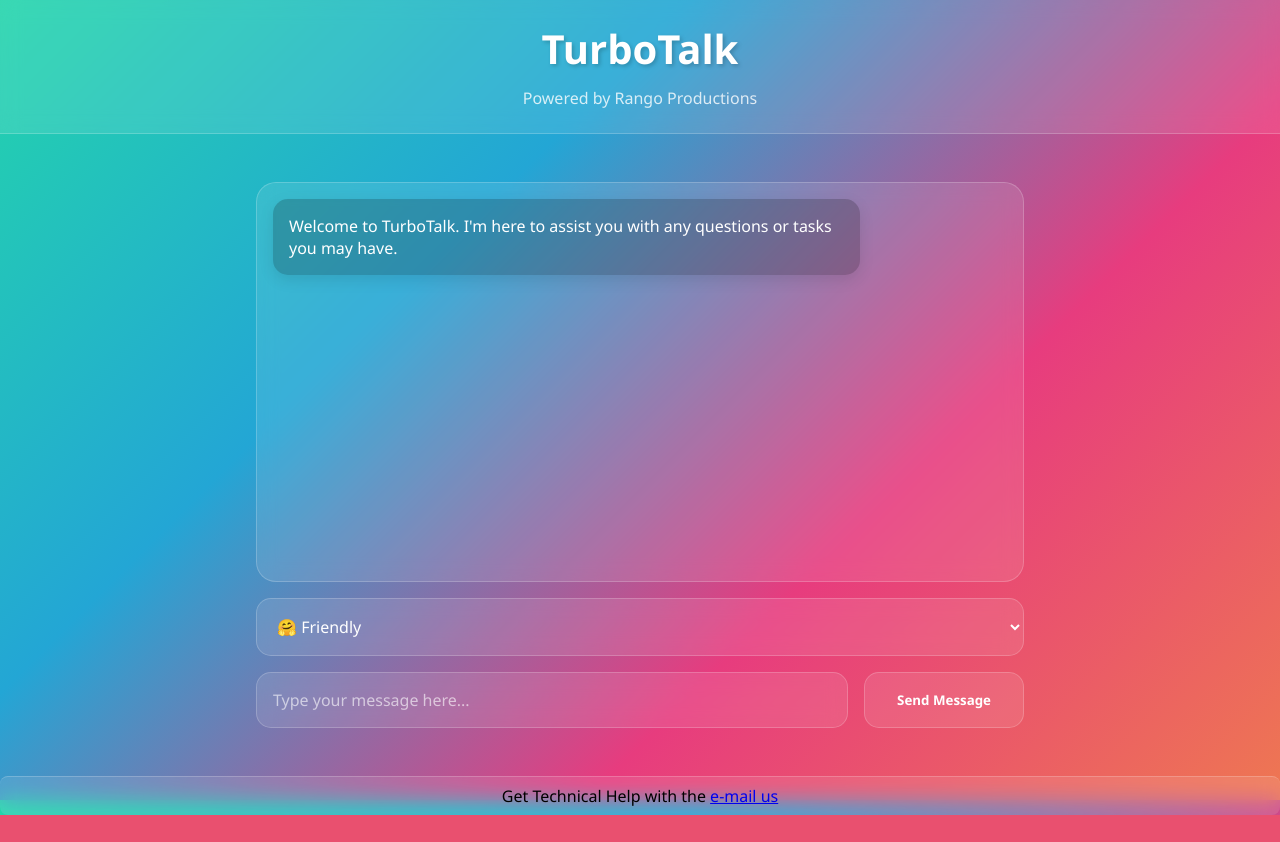
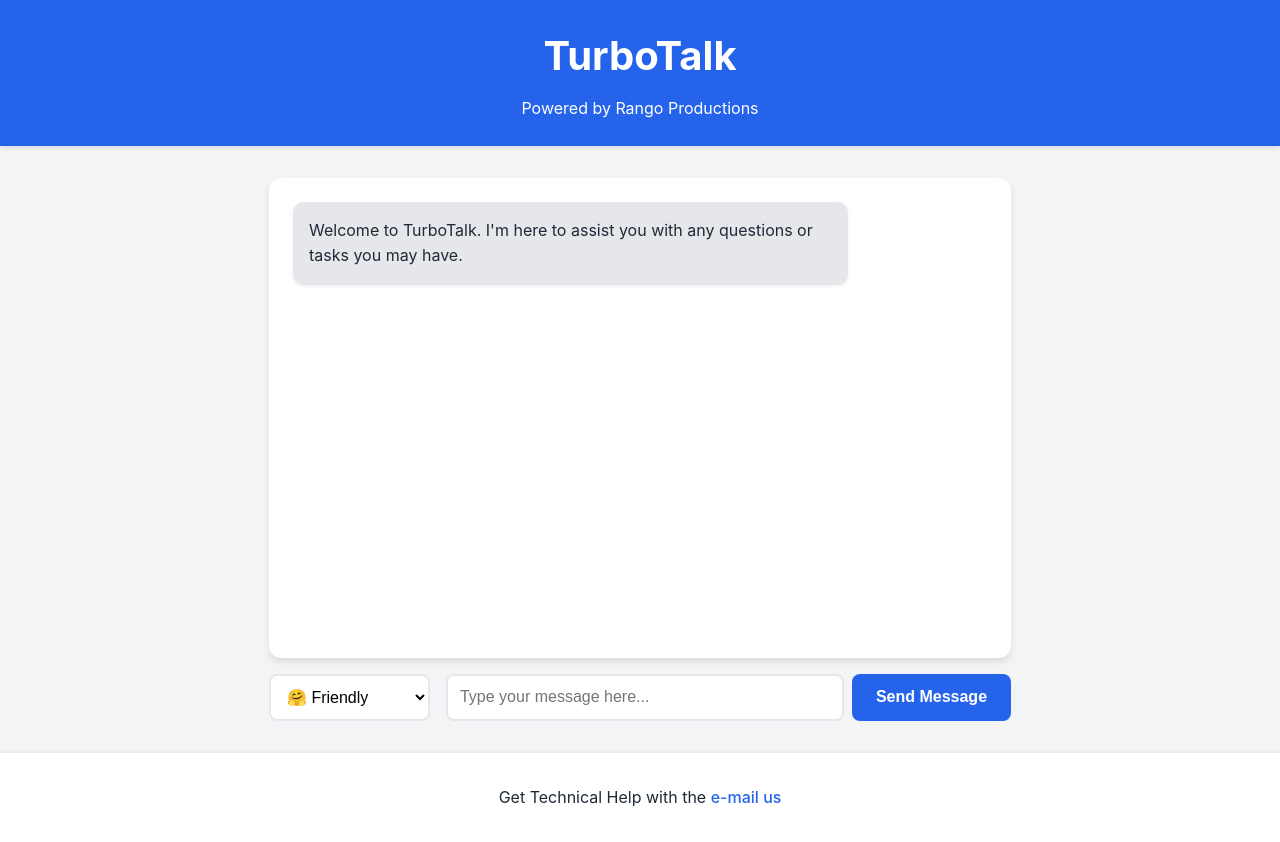
Before and after one commit to Rushi-Soni/TurboTalk_AI, a Flask app: page / in a window 1280 px wide. Before the commit the page ends 815 px from the top, so only its background shows below. Run offline with Flask 3, Linux system fonts and the light colour scheme.

Commit message:
Update ui.html

```diff
--- a/Webui_AI/templates/ui.html
+++ b/Webui_AI/templates/ui.html
@@ -6,304 +6,246 @@
     <title>TurboTalk</title>
     <script src="https://cdnjs.cloudflare.com/ajax/libs/jquery/3.6.0/jquery.min.js"></script>
     <style>
-        @keyframes gradient {
-            0% { background-position: 0% 50%; }
-            50% { background-position: 100% 50%; }
-            100% { background-position: 0% 50%; }
-        }
-
-        @keyframes slideIn {
-            from { transform: translateY(20px); opacity: 0; }
-            to { transform: translateY(0); opacity: 1; }
-        }
-
-        @keyframes pulse {
-            0% { transform: scale(1); }
-            50% { transform: scale(1.05); }
-            100% { transform: scale(1); }
-        }
-
-        @keyframes typewriter {
-            from { width: 0; }
-            to { width: 100%; }
-        }
-
-        @keyframes float {
-            0% { transform: translateY(0px); }
-            50% { transform: translateY(-10px); }
-            100% { transform: translateY(0px); }
-        }
-
-        @keyframes glow {
-            0% { box-shadow: 0 0 5px rgba(26, 115, 232, 0.5); }
-            50% { box-shadow: 0 0 20px rgba(26, 115, 232, 0.8); }
-            100% { box-shadow: 0 0 5px rgba(26, 115, 232, 0.5); }
+        :root {
+            --primary-color: #2563eb;
+            --secondary-color: #1e40af;
+            --background-color: #f3f4f6;
+            --text-color: #1f2937;
         }
 
         * {
             margin: 0;
             padding: 0;
             box-sizing: border-box;
-            font-family: 'Segoe UI', Tahoma, Geneva, Verdana, sans-serif;
         }
 
         body {
-            background: linear-gradient(-45deg, #ee7752, #e73c7e, #23a6d5, #23d5ab);
-            background-size: 400% 400%;
-            background-attachment: fixed;
-            animation: gradient 15s ease infinite;
-            height: 100vh;
+            font-family: -apple-system, BlinkMacSystemFont, 'Segoe UI', Roboto, Oxygen, Ubuntu, sans-serif;
+            background: var(--background-color);
+            color: var(--text-color);
+            line-height: 1.6;
+            min-height: 100vh;
             display: flex;
             flex-direction: column;
         }
 
         .header {
-            background: rgba(255, 255, 255, 0.1);
-            backdrop-filter: blur(10px);
+            background: var(--primary-color);
+            color: white;
             padding: 1.5rem;
             text-align: center;
-            border-bottom: 1px solid rgba(255, 255, 255, 0.2);
+            box-shadow: 0 2px 4px rgba(0, 0, 0, 0.1);
         }
 
         .header h1 {
-            color: white;
             font-size: 2.5rem;
             margin-bottom: 0.5rem;
-            text-shadow: 2px 2px 4px rgba(0,0,0,0.2);
-            animation: float 3s ease-in-out infinite;
-        }
-
-        .header p {
-            color: rgba(255, 255, 255, 0.8);
-            animation: slideIn 1s ease-out;
+            font-weight: 700;
         }
 
         .chat-container {
+            max-width: 1000px;
+            margin: 2rem auto;
+            padding: 0 1rem;
             flex: 1;
-            max-width: 800px;
-            margin: 2rem auto;
-            padding: 1rem;
-            width: 95%;
-            display: flex;
-            flex-direction: column;
-            animation: slideIn 0.5s ease-out;
         }
 
         .chat-box {
-            flex: 1;
-            background: rgba(255, 255, 255, 0.1);
-            backdrop-filter: blur(10px);
-            border-radius: 20px;
-            padding: 1rem;
+            background: white;
+            border-radius: 12px;
+            height: 60vh;
+            overflow-y: auto;
+            padding: 1.5rem;
+            box-shadow: 0 4px 6px rgba(0, 0, 0, 0.1);
             margin-bottom: 1rem;
-            overflow-y: auto;
-            min-height: 400px;
-            border: 1px solid rgba(255, 255, 255, 0.2);
-            transition: all 0.3s ease;
+            scrollbar-width: thin;
+            scrollbar-color: var(--primary-color) #edf2f7;
         }
 
-        .chat-box:hover {
-            transform: translateY(-5px);
-            box-shadow: 0 10px 20px rgba(0,0,0,0.2);
+        .chat-box::-webkit-scrollbar {
+            width: 8px;
         }
 
-        .note {
-            background-color: rgba(255, 255, 0, 0.2);
-            padding: 2px 5px;
-            border-radius: 3px;
-            font-weight: bold;
+        .chat-box::-webkit-scrollbar-track {
+            background: #edf2f7;
         }
 
-        .quote {
-            color: #4CAF50;
+        .chat-box::-webkit-scrollbar-thumb {
+            background-color: var(--primary-color);
+            border-radius: 4px;
+        }
+
+        .message {
+            padding: 1rem;
+            border-radius: 10px;
+            margin-bottom: 1rem;
+            max-width: 80%;
+            animation: fadeIn 0.3s ease-in;
+            box-shadow: 0 2px 4px rgba(0, 0, 0, 0.05);
+            word-wrap: break-word;
+        }
+
+        .user-message {
+            background: var(--primary-color);
+            color: white;
+            margin-left: auto;
+        }
+
+        .bot-message {
+            background: #e5e7eb;
+            color: var(--text-color);
+        }
+
+        .typing-indicator {
+            display: none;
+            padding: 1rem;
+            color: #6b7280;
             font-style: italic;
         }
 
-        .single-quote {
-            color: #2196F3;
-            font-style: italic;
-        }
-
-        code {
-            background-color: rgba(0, 0, 0, 0.3);
-            padding: 2px 5px;
-            border-radius: 3px;
-            font-family: 'Courier New', monospace;
-            white-space: pre-wrap;
-        }
-
-        .message {
-            white-space: pre-wrap;
-            margin-bottom: 1rem;
-            padding: 1rem;
-            border-radius: 15px;
-            max-width: 80%;
-            animation: slideIn 0.5s ease-out;
-            transition: all 0.3s ease;
-        }
-
-        .message:hover {
-            transform: scale(1.02);
-        }
-
-        .user-message {
-            background: rgba(255, 255, 255, 0.2);
-            margin-left: auto;
-            color: white;
-            box-shadow: 0 5px 15px rgba(0,0,0,0.1);
-        }
-
-        .bot-message {
-            background: rgba(0, 0, 0, 0.2);
-            margin-right: auto;
-            color: white;
-            box-shadow: 0 5px 15px rgba(0,0,0,0.1);
+        .typing-indicator span {
+            animation: dots 1.4s infinite;
+            opacity: 0;
+            display: inline-block;
+            width: 4px;
+            margin-left: 2px;
         }
 
         .input-container {
             display: flex;
             gap: 1rem;
-            flex-direction: column;
-            animation: slideIn 0.5s ease-out;
+            margin-top: 1rem;
         }
 
         .behavior-select {
-            padding: 1rem;
-            border: none;
-            border-radius: 15px;
+            padding: 0.75rem;
+            border: 2px solid #e5e7eb;
+            border-radius: 8px;
+            background: white;
             font-size: 1rem;
-            background: rgba(255, 255, 255, 0.1);
-            backdrop-filter: blur(10px);
-            color: white;
             transition: all 0.3s ease;
             cursor: pointer;
-            border: 1px solid rgba(255, 255, 255, 0.2);
+            min-width: 150px;
         }
 
         .behavior-select:hover {
-            background: rgba(255, 255, 255, 0.2);
-            transform: translateY(-2px);
-        }
-
-        .behavior-select option {
-            background: #2c3e50;
-            color: white;
+            border-color: var(--primary-color);
         }
 
         .message-input-group {
+            flex: 1;
             display: flex;
-            gap: 1rem;
+            gap: 0.5rem;
         }
 
-        input[type="text"] {
+        #messageInput {
             flex: 1;
-            padding: 1rem;
-            border: none;
-            border-radius: 15px;
+            padding: 0.75rem;
+            border: 2px solid #e5e7eb;
+            border-radius: 8px;
             font-size: 1rem;
-            background: rgba(255, 255, 255, 0.1);
-            backdrop-filter: blur(10px);
-            color: white;
-            transition: all 0.3s ease;
-            border: 1px solid rgba(255, 255, 255, 0.2);
+            transition: border-color 0.3s ease;
         }
 
-        input[type="text"]::placeholder {
-            color: rgba(255, 255, 255, 0.6);
+        #messageInput:focus {
+            outline: none;
+            border-color: var(--primary-color);
+            box-shadow: 0 0 0 3px rgba(37, 99, 235, 0.1);
         }
 
-        input[type="text"]:focus {
-            outline: none;
-            background: rgba(255, 255, 255, 0.2);
-            transform: translateY(-2px);
-            animation: glow 2s infinite;
+        #sendButton {
+            padding: 0.75rem 1.5rem;
+            background: var(--primary-color);
+            color: white;
+            border: none;
+            border-radius: 8px;
+            font-size: 1rem;
+            cursor: pointer;
+            transition: all 0.3s ease;
+            position: relative;
+            overflow: hidden;
+            font-weight: 600;
         }
 
-        button {
-            padding: 1rem 2rem;
-            background: rgba(255, 255, 255, 0.1);
-            color: white;
-            border: none;
-            border-radius: 15px;
-            cursor: pointer;
-            transition: all 0.3s ease;
-            border: 1px solid rgba(255, 255, 255, 0.2);
-            font-weight: bold;
+        #sendButton:hover {
+            background: var(--secondary-color);
+            transform: translateY(-1px);
         }
 
-        button:hover:not(:disabled) {
-            background: rgba(255, 255, 255, 0.2);
-            transform: translateY(-2px);
-            animation: pulse 2s infinite;
+        #sendButton:active {
+            transform: translateY(1px);
         }
 
-        button:disabled {
-            background: rgba(255, 255, 255, 0.05);
+        #sendButton:disabled {
+            background: #9ca3af;
             cursor: not-allowed;
+            transform: none;
         }
 
-        ::-webkit-scrollbar {
-            width: 10px;
+        footer {
+            text-align: center;
+            padding: 2rem;
+            background: white;
+            margin-top: auto;
+            box-shadow: 0 -2px 4px rgba(0, 0, 0, 0.05);
         }
 
-        ::-webkit-scrollbar-track {
-            background: rgba(255, 255, 255, 0.1);
-            border-radius: 5px;
+        footer a {
+            color: var(--primary-color);
+            text-decoration: none;
+            font-weight: 500;
+            transition: color 0.3s ease;
         }
 
-        ::-webkit-scrollbar-thumb {
-            background: rgba(255, 255, 255, 0.2);
-            border-radius: 5px;
-            transition: all 0.3s ease;
-        }
-
-        ::-webkit-scrollbar-thumb:hover {
-            background: rgba(255, 255, 255, 0.3);
-        }
-
-        .typing-indicator {
-            display: none;
-            padding: 1rem;
-            background: rgba(255, 255, 255, 0.1);
-            border-radius: 15px;
-            color: white;
-            margin-bottom: 1rem;
-            animation: pulse 1s infinite;
-        }
-
-        .typing-indicator span {
-            display: inline-block;
-            margin: 0 2px;
-            animation: bounce 0.6s infinite;
-        }
-
-        @keyframes bounce {
-            0%, 100% { transform: translateY(0); }
-            50% { transform: translateY(-5px); }
-        }
-            footer {
-            background-color: rgba(255, 255, 255, 0.1); /* Matches existing styles*/
-            backdrop-filter: blur(10px);
-            text-align: center;
-            border-top: 1px solid rgba(255, 255, 255, 0.2);
-            color: var(--text-dark); /* Ensures text is readable */
-            animation: slideIn 0.5s ease-out;/* Add animation if desired */
-            text-decoration: none;
-            font-weight: 500;
-            padding: 0.5rem 1rem;
-            border-radius: 0.5rem;
-            transition: var(--transition);
-            position: relative;
+        footer a:hover {
+            color: var(--secondary-color);
+            text-decoration: underline;
         }
 
         .code-output {
-            background-color: rgba(0, 0, 0, 0.3);
-            padding: 10px;
-            border-radius: 5px;
-            font-family: 'Courier New', monospace;
-            white-space: pre-wrap;
-            word-wrap: break-word;
+            background: #1a1a1a;
             color: #e0e0e0;
+            padding: 1rem;
+            border-radius: 8px;
+            font-family: 'Consolas', 'Monaco', monospace;
+            margin: 0.5rem 0;
+            overflow-x: auto;
+        }
+
+        @keyframes fadeIn {
+            from { opacity: 0; transform: translateY(10px); }
+            to { opacity: 1; transform: translateY(0); }
+        }
+
+        @keyframes dots {
+            0%, 20% { opacity: 0; }
+            50% { opacity: 1; }
+            100% { opacity: 0; }
+        }
+
+        @keyframes ripple {
+            to {
+                transform: scale(4);
+                opacity: 0;
+            }
+        }
+
+        @media (max-width: 768px) {
+            .input-container {
+                flex-direction: column;
+            }
+
+            .message {
+                max-width: 90%;
+            }
+
+            .header h1 {
+                font-size: 2rem;
+            }
+
+            .behavior-select {
+                width: 100%;
+            }
         }
     </style>
 </head>
@@ -338,6 +280,7 @@
             </div>
         </div>
     </div>
+
     <footer>
         <p>Get Technical Help with the <a href="mailto:rushisoni1209@gmail.com">e-mail us</a></p>
     </footer>
@@ -441,7 +384,8 @@
             sendButton.click(sendMessage);
 
             messageInput.keypress(function (e) {
-            if (e.which === 13) {
+                if (e.which === 13 && !e.shiftKey) {
+                    e.preventDefault();
                     sendMessage();
                 }
             });
@@ -462,7 +406,6 @@
             });
         });
 
-    // Function to escape HTML to prevent rendering
         function escapeHtml(unsafe) {
             return unsafe
                 .replace(/&/g, "&amp;")
@@ -471,25 +414,6 @@
                 .replace(/"/g, "&quot;")
                 .replace(/'/g, "&#039;");
         }
-
-    // Additional style for code output
-    const codeStyle = `
-    <style>
-        .code-output {
-            background-color: rgba(0,0,0,0.3);
-            color: #e0e0e0;
-            font-family: 'Courier New', monospace;
-            padding: 10px;
-            border-radius: 5px;
-            white-space: pre-wrap;
-            word-wrap: break-word;
-            margin: 10px 0;
-        }
-    </style>
-    `;
-
-    // Append the code style to the head of the document
-    $('head').append(codeStyle);
     </script>
 </body>
 </html>
```
Lines whose indentation alone changed are shown as unchanged.
